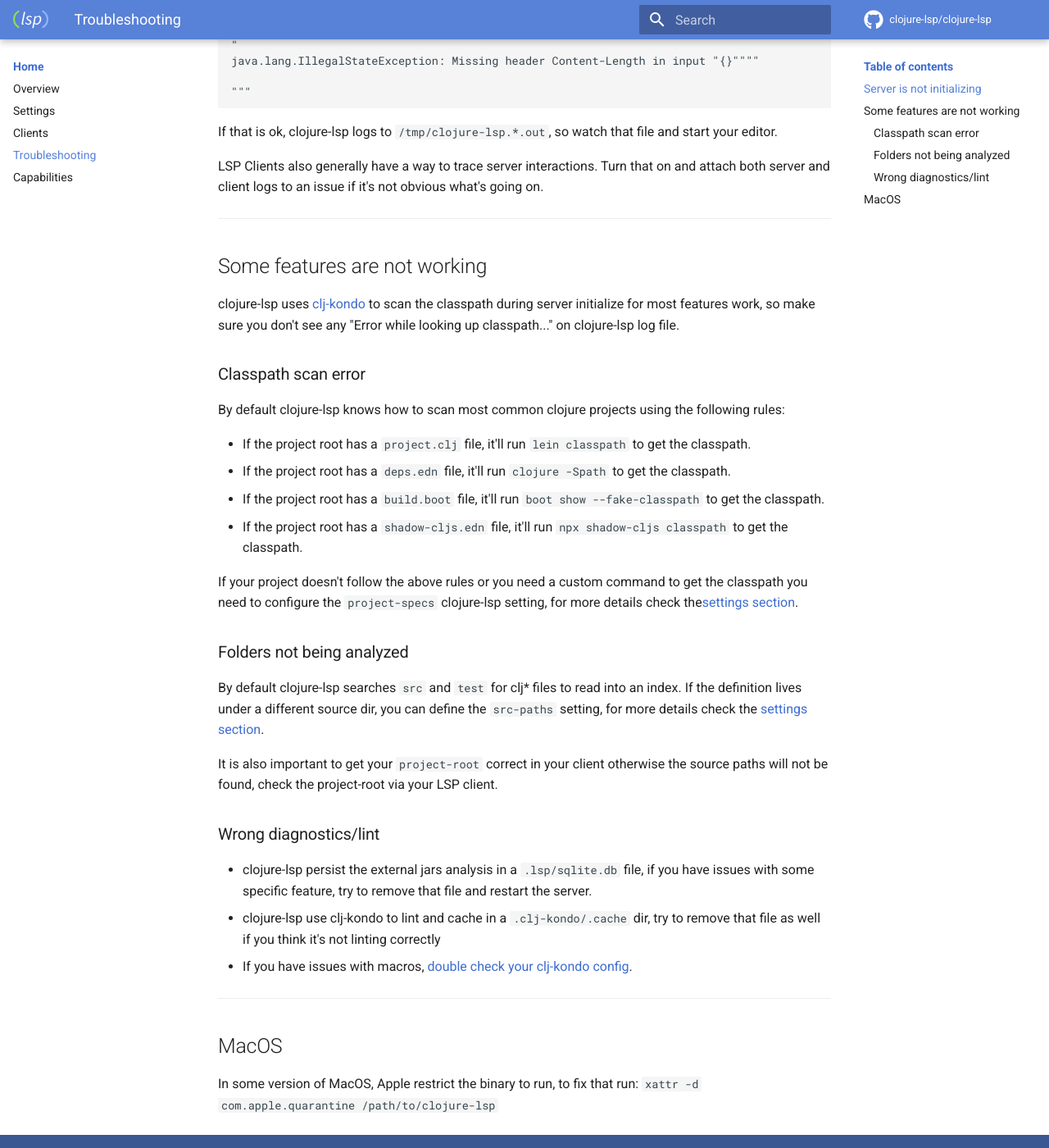
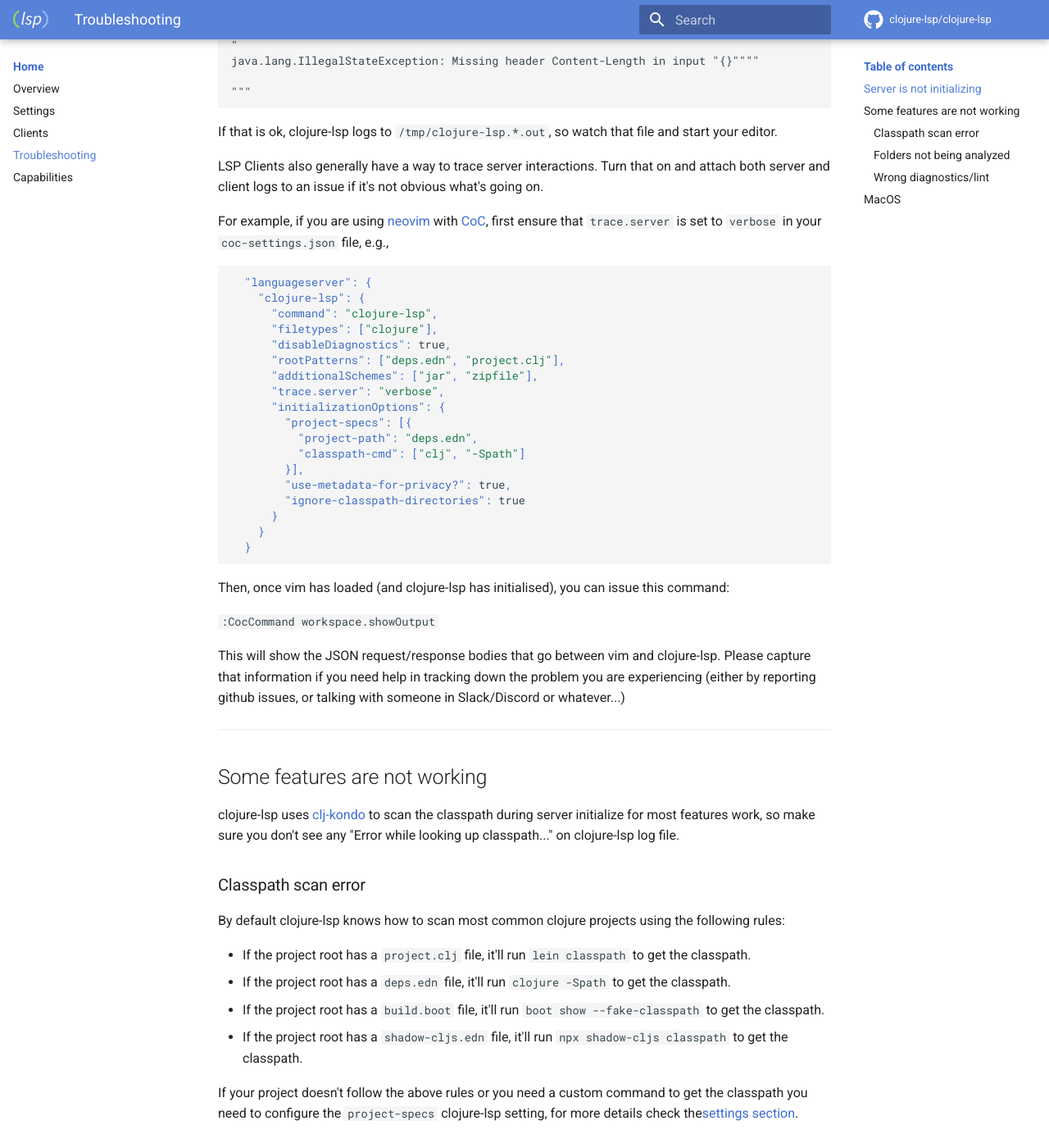
Before and after one commit to clojure-lsp/clojure-lsp, an MkDocs documentation site: the page built from docs/troubleshooting.md, in a window 1280 px wide and 1400 px high, scrolled down 532 px. Shown: the whole window at 82% size. Built offline with MkDocs 1.6.1 and Material for MkDocs 9.7.7, drawn with Linux system fonts in a browser that asks for light colours; comment, search, counter and statistics services are not loaded.

Commit message:
Update troubleshooting
Add in information on how to obtain the request/responses that go
between CoC and clojure-lsp.

-=david=-

````diff
--- a/docs/troubleshooting.md
+++ b/docs/troubleshooting.md
@@ -25,6 +25,43 @@ java.lang.IllegalStateException: Missing header Content-Length in input "{}""""
 If that is ok, clojure-lsp logs to `/tmp/clojure-lsp.*.out`, so watch that file and start your editor.
 
 LSP Clients also generally have a way to trace server interactions. Turn that on and attach both server and client logs to an issue if it's not obvious what's going on.
+
+For example, if you are using [neovim](https://neovim.io/) with
+[CoC](https://github.com/neoclide/coc.nvim), first ensure that
+`trace.server` is set to `verbose` in your `coc-settings.json` file,
+e.g.,
+
+```json
+  "languageserver": {
+    "clojure-lsp": {
+      "command": "clojure-lsp",
+      "filetypes": ["clojure"],
+      "disableDiagnostics": true,
+      "rootPatterns": ["deps.edn", "project.clj"],
+      "additionalSchemes": ["jar", "zipfile"],
+      "trace.server": "verbose",
+      "initializationOptions": {
+        "project-specs": [{
+          "project-path": "deps.edn",
+          "classpath-cmd": ["clj", "-Spath"]
+        }],
+        "use-metadata-for-privacy?": true,
+        "ignore-classpath-directories": true
+      }
+    }
+  }
+```
+
+Then, once vim has loaded (and clojure-lsp has initialised), you can
+issue this command:
+
+`:CocCommand workspace.showOutput`
+
+This will show the JSON request/response bodies that go between vim
+and clojure-lsp. Please capture that information if you need help in
+tracking down the problem you are experiencing (either by reporting
+github issues, or talking with someone in Slack/Discord or
+whatever...)
 
 ---
 
````
